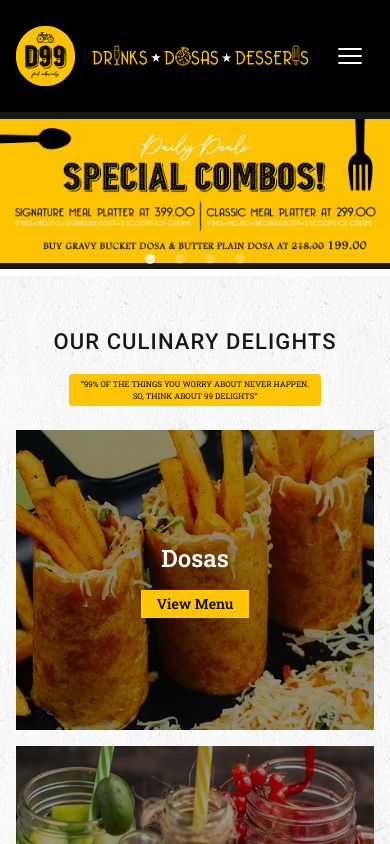
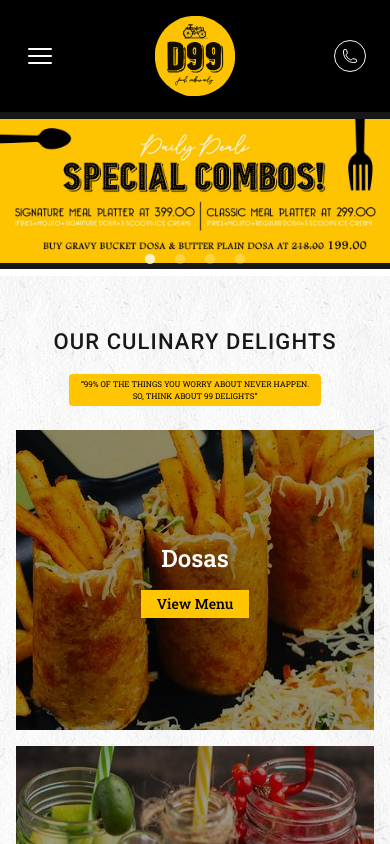
Before and after one commit to mdtaju/d99-restaurant, a Next.js app: page / in a window 390 px wide. Shown: the top 844 px of the page. Built offline with nearby package versions, Linux system fonts and the light colour scheme.

Commit message:
header update for mobile view

```diff
--- a/src/components/ui/header/index.tsx
+++ b/src/components/ui/header/index.tsx
@@ -18,6 +18,9 @@ const Header = () => {
   return (
     <div>
       <header className="bg-[#000] p-4 flex items-center justify-between gap-4">
+        {/* mobile nav start */}
+        <MobileNav />
+        {/* mobile nav end */}
         <div className="mx-auto flex items-center justify-center gap-4 w-full max-w-[1080px]">
           {/* logo */}
           <div className="w-[80px] h-[80px] md:h-[112px] md:w-[112px] relative">
@@ -30,7 +33,7 @@ const Header = () => {
             />
           </div>
           {/* banner */}
-          <div className="w-full max-w-[750px] h-[80px] relative">
+          <div className="w-full max-w-[750px] h-[80px] relative hidden md:block">
             <Image
               src={Banner}
               alt="d99-restaurant-banner"
@@ -40,9 +43,26 @@ const Header = () => {
             />
           </div>
         </div>
-        {/* mobile nav start */}
-        <MobileNav />
-        {/* mobile nav end */}
+        {/* call us for mobile view */}
+        <Link href={"tel:+918110011099"} className="block md:hidden">
+          <button
+            aria-label="phone"
+            className="size-8 rounded-full border border-themeLight grid place-items-center m-2">
+            <svg
+              xmlns="http://www.w3.org/2000/svg"
+              fill="none"
+              viewBox="0 0 24 24"
+              strokeWidth={1.5}
+              stroke="#f7fafc"
+              className="size-4">
+              <path
+                strokeLinecap="round"
+                strokeLinejoin="round"
+                d="M2.25 6.75c0 8.284 6.716 15 15 15h2.25a2.25 2.25 0 0 0 2.25-2.25v-1.372c0-.516-.351-.966-.852-1.091l-4.423-1.106c-.44-.11-.902.055-1.173.417l-.97 1.293c-.282.376-.769.542-1.21.38a12.035 12.035 0 0 1-7.143-7.143c-.162-.441.004-.928.38-1.21l1.293-.97c.363-.271.527-.734.417-1.173L6.963 3.102a1.125 1.125 0 0 0-1.091-.852H4.5A2.25 2.25 0 0 0 2.25 4.5v2.25Z"
+              />
+            </svg>
+          </button>
+        </Link>
       </header>
       {/* nav bar */}
       <div className="bg-[#323232] border-t border-gray-400 hidden md:block">
```
